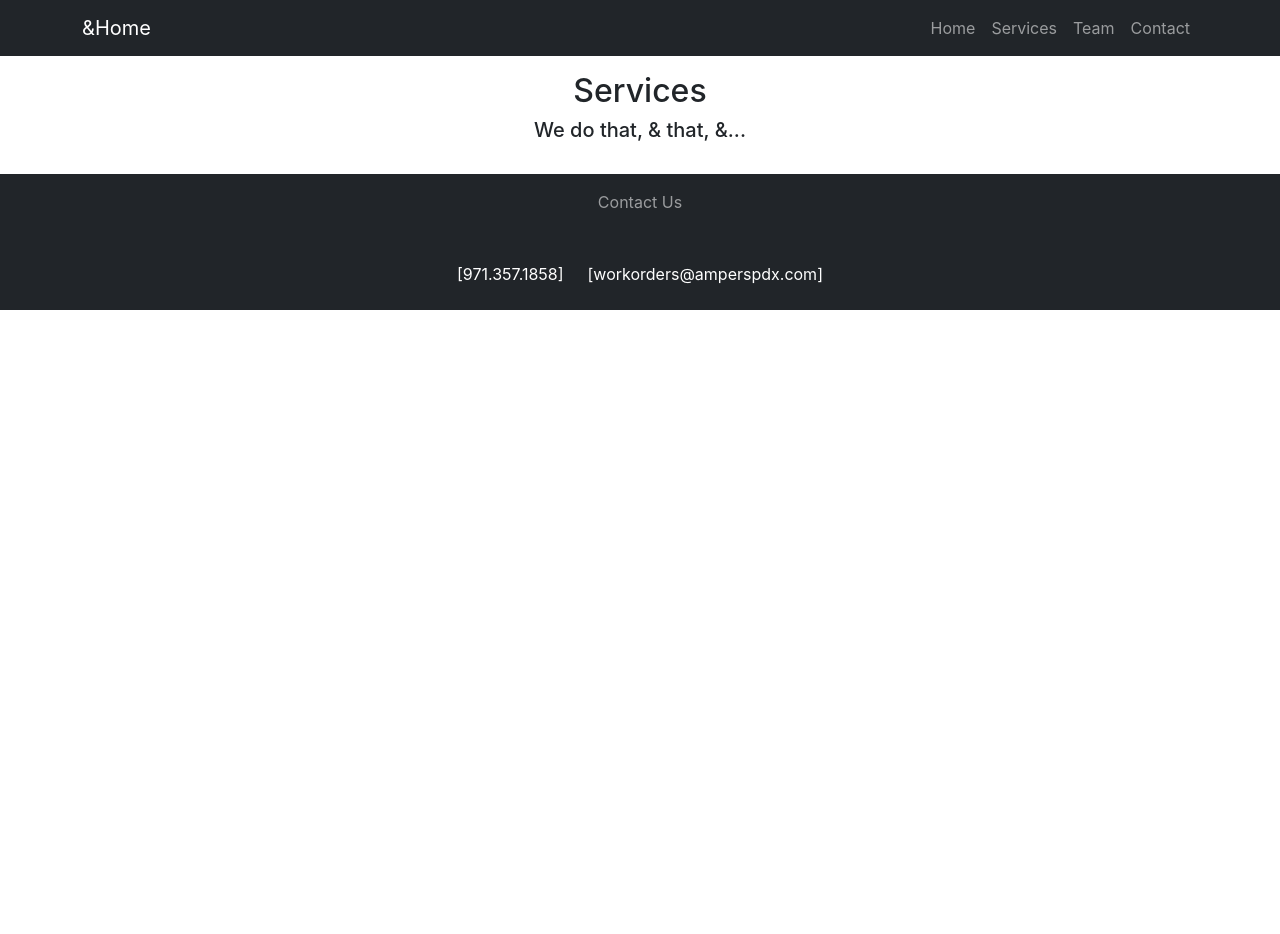
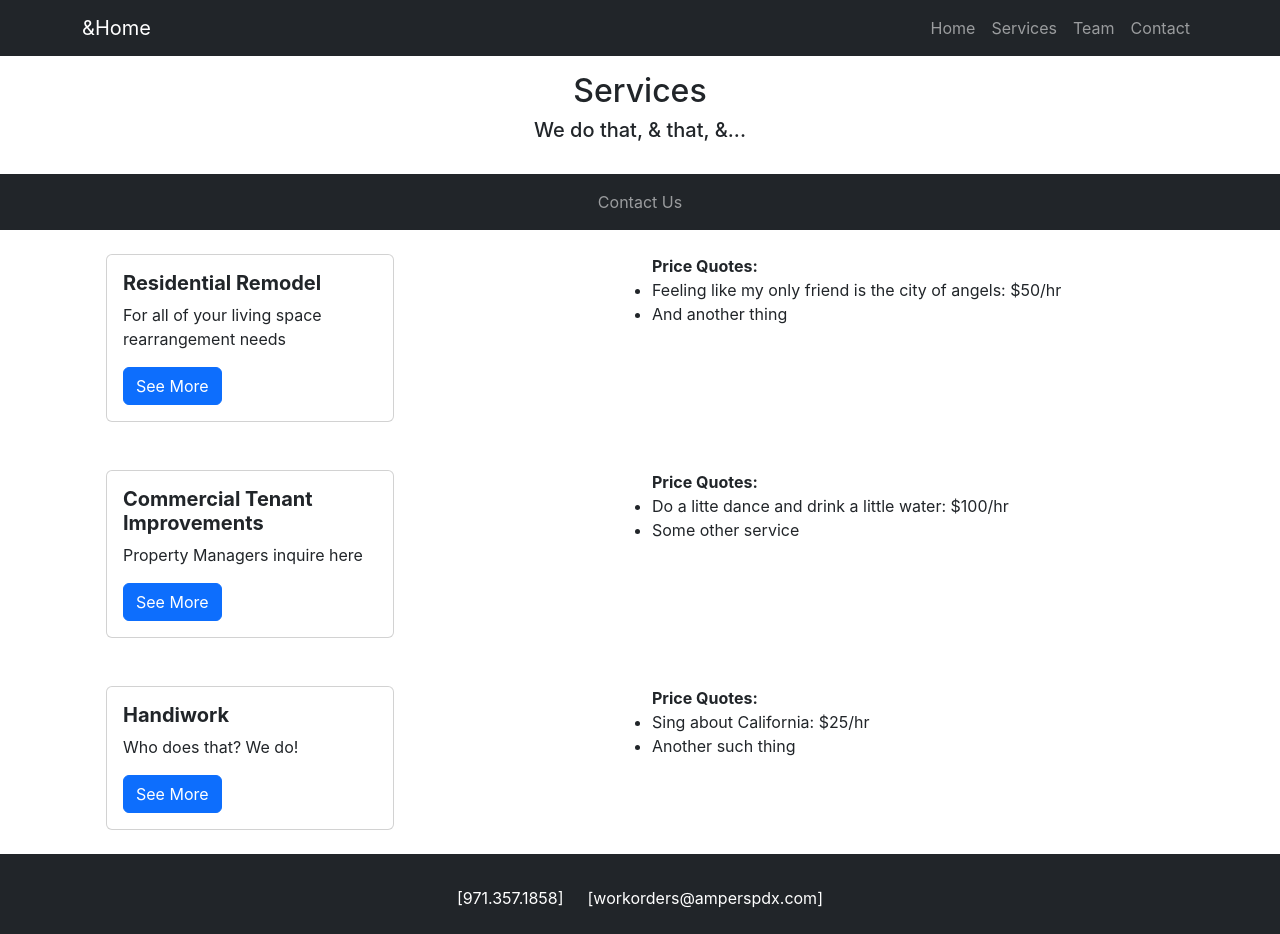
Before and after one commit to tkm404/ampers-redesign, a React (Create React App) app: page /services in a window 1280 px wide. Before the commit the page ends 800 px from the top, so only its background shows below. Built offline with nearby package versions, Linux system fonts and the light colour scheme.

Commit message:
import ServicesMenu to ServicesControl component

```diff
--- a/src/components/ServicesControl.js
+++ b/src/components/ServicesControl.js
@@ -1,5 +1,6 @@
 import React from "react";
 import Services from '../pages/Services'
+import ServicesMenu from "./ServicesMenu";
 import Stack from 'react-bootstrap/Stack'
 import Banner from "./Banner";
 
@@ -7,12 +8,17 @@ import Banner from "./Banner";
 function ServicesControl() {
 
   return (
+    <div>
       <React.Fragment>
         <Stack gap={2} className="p-4 col-md-8 mx-auto">
           <Services />
         </Stack>
         <Banner />
       </React.Fragment>
+      <div>
+        <ServicesMenu />
+      </div>
+    </div>
   )
 }
 
```
Lines whose indentation alone changed are shown as unchanged.
